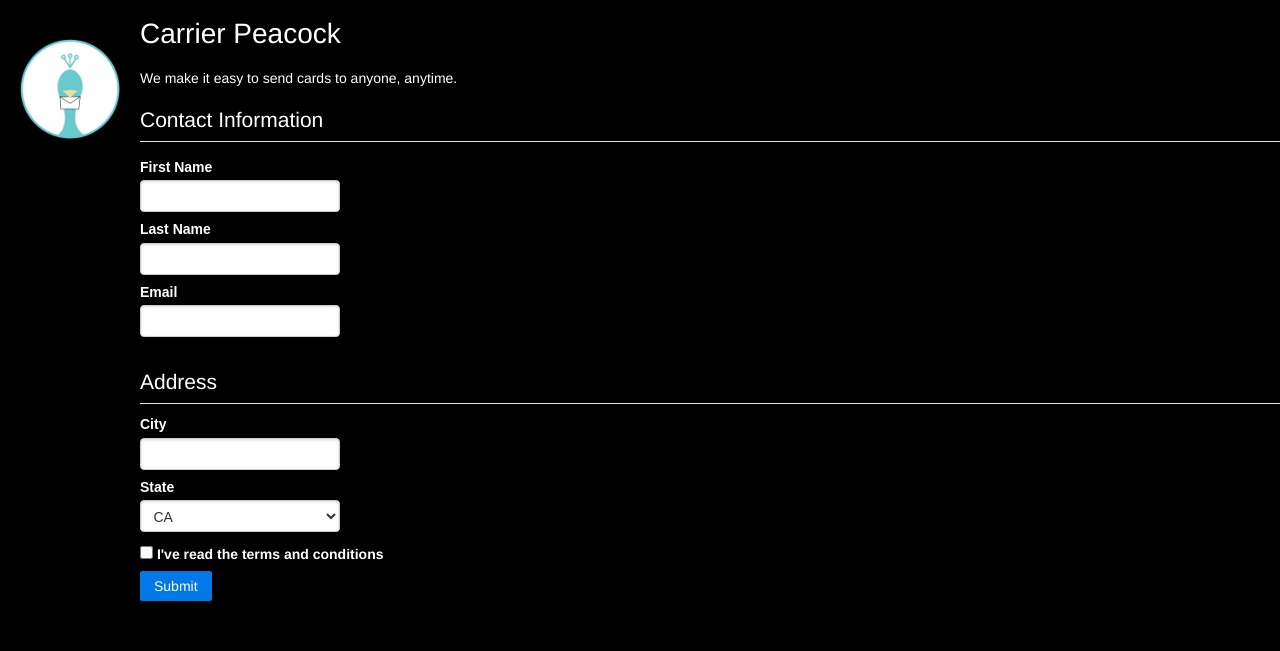
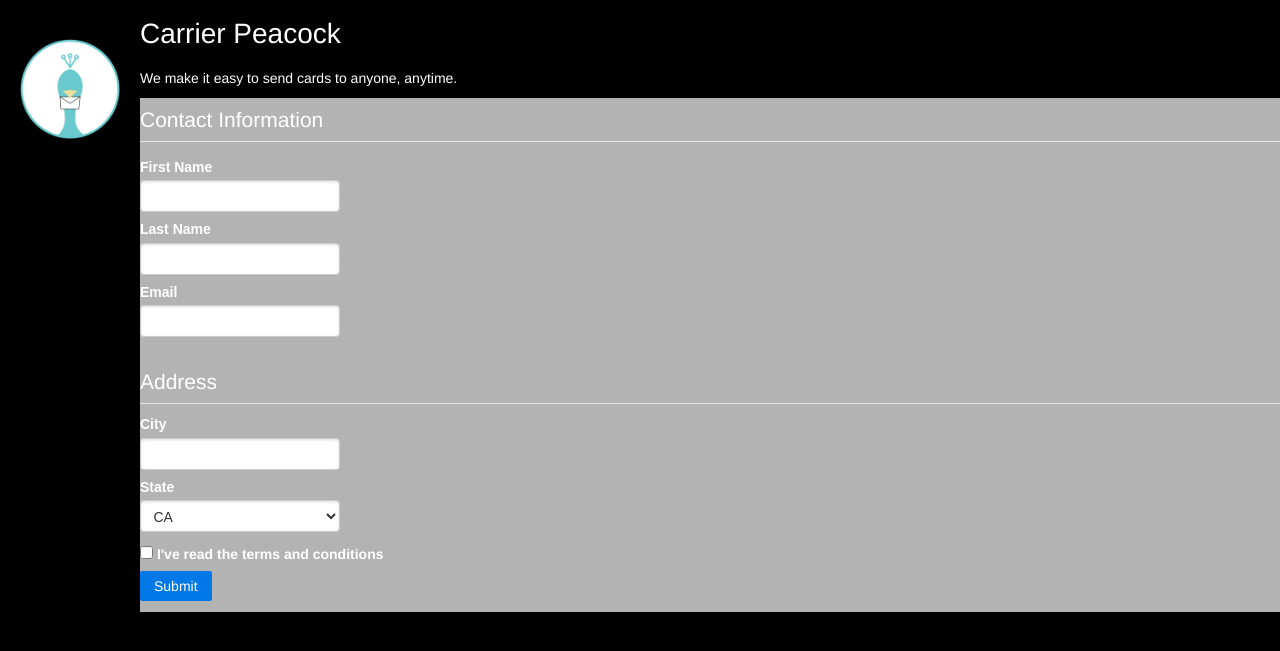
Before and after one commit to carrierpeacock/carrierpeacock.github.io, a PHP site: page / in a window 1280 px wide. Shown: the top 651 px of the page. Run offline with PHP 8.4, Linux system fonts and the light colour scheme; some libraries are stand-ins or nearby versions.

Commit message:
readd index.html

```diff
--- a/css/style.css
+++ b/css/style.css
@@ -33,5 +33,5 @@ label {
     width: 200px;
 }
 form#info {
-    background-color: rgba(0, 0, 0, 0.7);
+    background-color: rgba(255, 255, 255, 0.7);
 }
```
